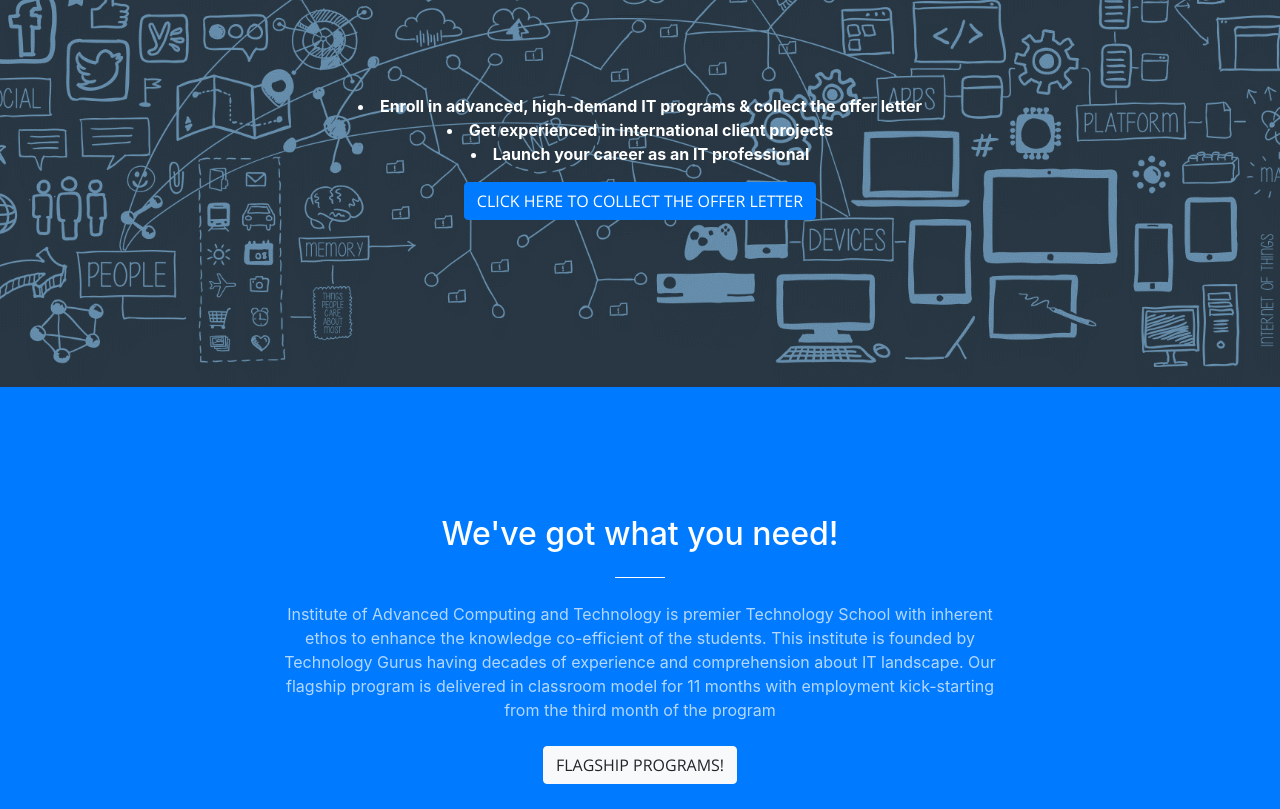
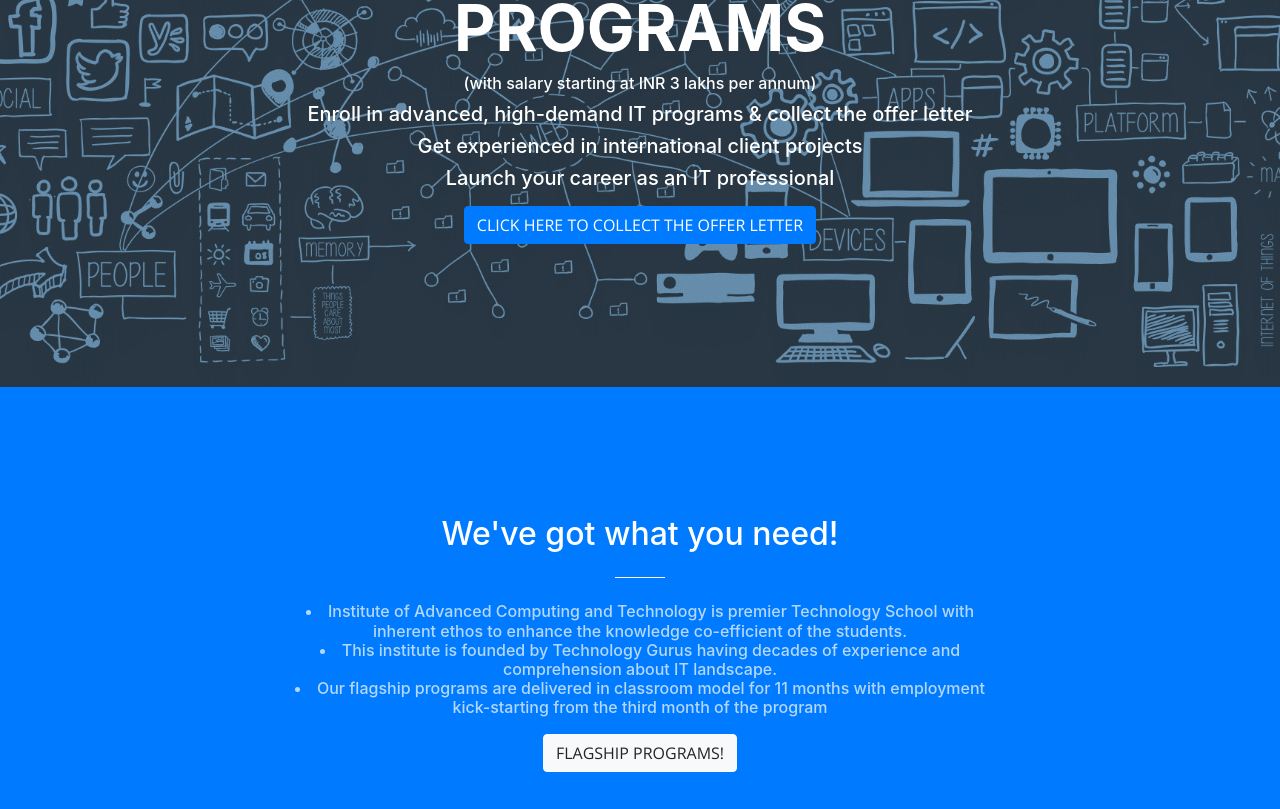
Before and after one commit to lnarasim/lnarasim_iact.github.io, a website with bundled scripts: page index.html in a window 1280 px wide. Shown: the part 413-1222 px from the top of the page. Built offline with nearby package versions, Linux system fonts and the light colour scheme.

Commit message:
updated landpage, update CSS

```diff
--- a/css/creative.css
+++ b/css/creative.css
@@ -52,7 +52,7 @@ h6 {
 }
 
 .text-faded {
-  color: rgba(255, 255, 255, 0.7);
+  color: rgba(255, 255, 255, 0.9);
 }
 
 section {
--- a/index.html
+++ b/index.html
@@ -62,15 +62,19 @@
         <div class="row">
           <div class="col-lg-10 mx-auto">
             <h1 class="text-uppercase">
-              <strong>YOUR JOB SEARCH ENDS HERE - FIRST SALARY IS 3 MONTHS AWAY</strong>
-            </h1>
-            <hr>
+				<strong>iACT Fellows will be inducted into the permanent job from the third month of the programs</strong>
+			</h1>
+
+			<h6>
+				(with salary starting at INR 3 lakhs per annum)
+            </h6>
           </div>
+
           <div class="col-lg-8 mx-auto">
-            <p class="text-faded mb-5"><strong>
-			<li>Enroll in advanced, high-demand IT programs & collect the offer letter</li>
-			<li>Get experienced in international client projects</li>
-			<li>Launch your career as an IT professional</li></strong>
+            <div class="mb-5"><strong>
+			<h5>Enroll in advanced, high-demand IT programs & collect the offer letter</h5>
+			<h5>Get experienced in international client projects</h5>
+			<h5>Launch your career as an IT professional</h5></strong>
 			</p>
             <a class="btn btn-primary btn-xl js-scroll-trigger" href="#howiactworks">Click here to collect the offer letter</a>
           </div>
@@ -84,8 +88,16 @@
           <div class="col-lg-8 mx-auto text-center">
             <h2 class="section-heading text-white">We've got what you need!</h2>
             <hr class="light my-4">
-            <p class="text-faded mb-4">Institute of Advanced Computing and Technology is premier Technology School with inherent ethos to enhance the knowledge co-efficient of the students. This institute is founded by Technology Gurus having decades of experience and comprehension about IT landscape. Our flagship program is delivered in classroom model for 11 months with employment kick-starting from the third month of the program</p>
+            <p class="text-faded mb-4">
+			<div class="text-faded mb-4">
+			<h6>
+			<li>Institute of Advanced Computing and Technology is premier Technology School with inherent ethos to enhance the knowledge co-efficient of the students.</li>
+			<li>This institute is founded by Technology Gurus having decades of experience and comprehension about IT landscape.</li>
+			<li>Our flagship programs are delivered in classroom model for 11 months with employment kick-starting from the third month of the program</li>
+			</h6>
+			</p>
             <a class="btn btn-light btn-xl js-scroll-trigger" href="#programs">Flagship Programs!</a>
+			</div>
           </div>
         </div>
       </div>
@@ -233,7 +245,10 @@
 
     <section class="bg-dark text-white" id="employment">
       <div class="container text-center">
-        <h2 class="mb-4"><li>iACT is steered by an analytics software company.</li><li> iACT Fellows will be inducted into the permanent job while they are in the third month of the program.</li><li>iACT enables you to ride the next wave of IT and positions you on a rock solid career</li></h2>
+        <h2 class="mb-4">
+		<li><strong>iACT is steered by an analytics software company</strong></li>
+		<li><strong>Your job search ends here - first salary is 3 months away</strong></li>
+		<li><strong>iACT enables you to ride the next wave of IT and positions you on a rock solid career</strong></li></h2>
         <!-- <a class="btn btn-light btn-xl sr-button" href="http://startbootstrap.com/template-overviews/creative/">Download Now!</a> -->
       </div>
     </section>
```
